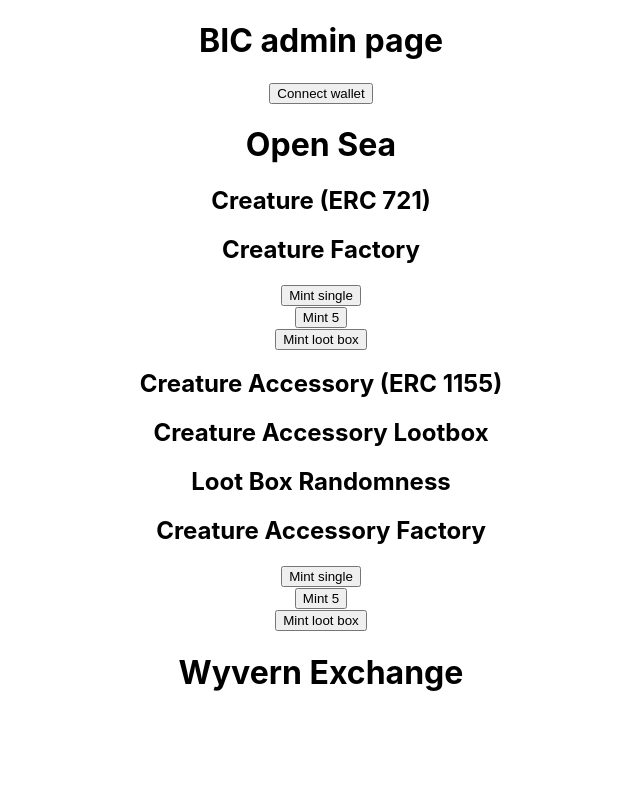
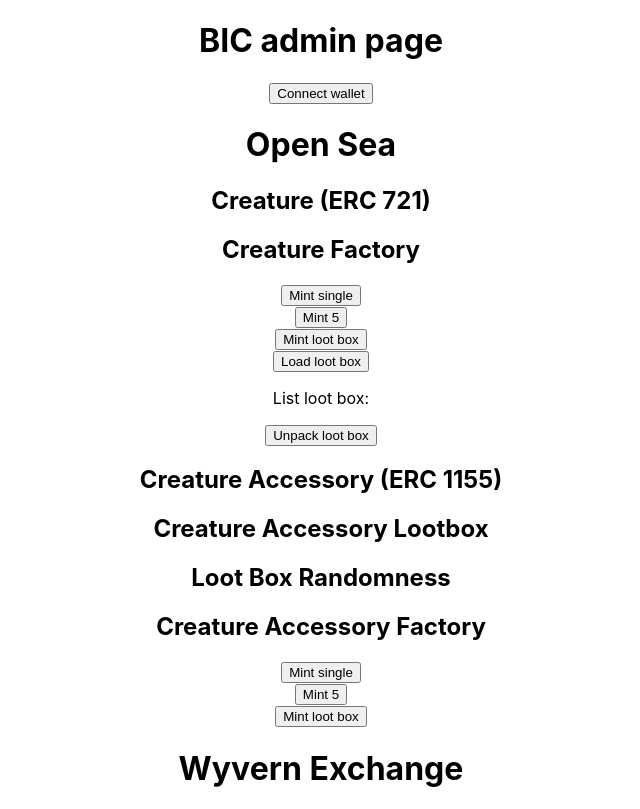
Before and after one commit to Ylgr/opensea-demo, a React (Create React App) app: page / in a window 1280 px wide. Shown: the whole page, without its empty margins (319-959 px from the left). Built offline with nearby package versions, Linux system fonts and the light colour scheme.

Commit message:
feat: loot box 721

```diff
--- a/src/App.js
+++ b/src/App.js
@@ -25,7 +25,7 @@
   // BSC
   const creatureAddress = '0x7b66280a97D4C706E896C534aBEd8d7Bc3D15492';
   const creatureFactoryAddress = '0x3235197a44c4C6B8747b3103e2B9B11719E869A5';
-  const creatureLootBoxAddress = '0x3B9dcf4D8Ef37ECe348EF80AD70f1c073aC4Ab60';
+  const creatureLootBoxAddress = '0xD9Ff70e4282AA3Fa0bFA57fBD3334d7e750FAfc2';
   const creatureAccessoryAddress = '0x3B9dcf4D8Ef37ECe348EF80AD70f1c073aC4Ab60';
   const lootBoxRandomness = '0x16ab070Ca481C1ebC180dB92c2Ae956BAA1bde6b';
   const creatureAccessoryLootBox = '0x91324eA105eA26181d3Bb54AE12DC28616fa17e8';
@@ -41,6 +41,7 @@
 
   const [web3, setWeb3] = useState(null)
   const [currentAddress, setCurrentAddress] = useState(null)
+  const [listLootBox, setListLootBox] = useState([])
 
   const [contract, setContract] = useState({
     creature: null,
@@ -118,6 +119,31 @@
     console.log('mint receipt: ', receipt);
   }
 
+  const loadListLootBox = async () => {
+    if(contract.creatureLootBox) {
+      const totalSupply = await contract.creatureLootBox.methods.totalSupply().call();
+      const tokenIDs = [];
+      for(let i = 1; i <= Number(totalSupply); i++) {
+        try {
+          let checkOwner = await contract.creatureLootBox.methods.ownerOf(i).call();
+          console.log(i, checkOwner);
+          if (checkOwner === currentAddress) {
+            tokenIDs.push(i)
+          }
+        } catch (e) {
+          console.log('error = ', e);
+        }
+      }
+      setListLootBox(tokenIDs);
+      console.log('loadListLootBox: ', tokenIDs);
+    }
+  }
+
+  const unpack = async (tokenID) => {
+    const receipt = await contract.creatureLootBox.methods.unpack(tokenID).send({from: currentAddress});
+    console.log('unpack receipt: ', receipt);
+  }
+
   const mint1155To = async (option, address) => {
     const receipt = await contract.creatureAccessoryFactory.methods.mint(option,address, 10, "0x0").send({from: currentAddress});
     console.log('mint receipt: ', receipt);
@@ -161,6 +187,9 @@
         <Row><Button onClick={() => mintTo(0, currentAddress)}>Mint single</Button></Row>
         <Row><Button onClick={() => mintTo(1, currentAddress)}>Mint 5</Button></Row>
         <Row><Button onClick={() => mintTo(2, currentAddress)}>Mint loot box</Button></Row>
+        <Row><Button onClick={() => loadListLootBox()}>Load loot box</Button></Row>
+        <p>List loot box: {listLootBox}</p>
+        <Row><Button onClick={() => unpack(listLootBox[0])}>Unpack loot box</Button></Row>
         <Row>
           <Col>
             <h2>Creature Accessory (ERC 1155)</h2>
```
